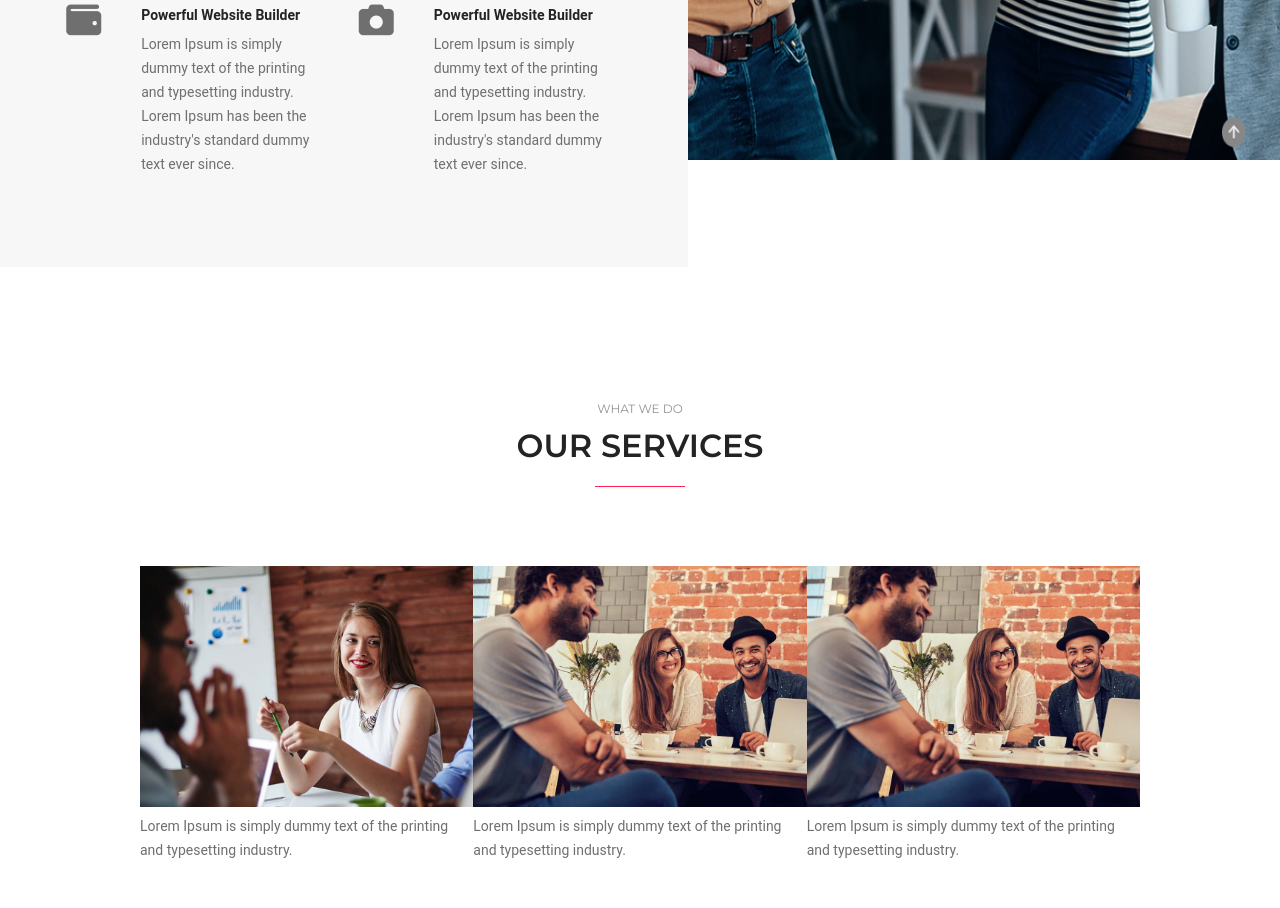
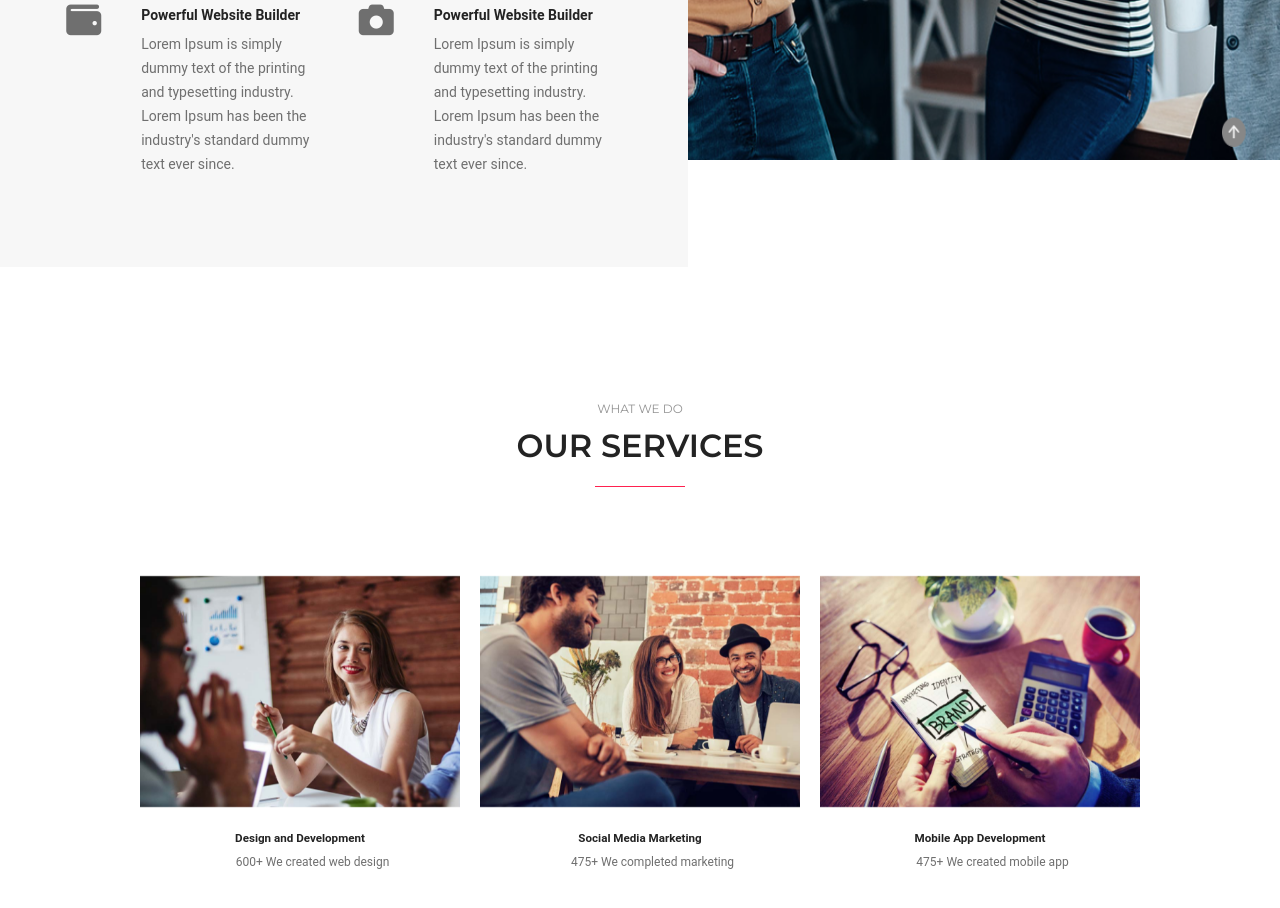
Before and after one commit to user-azizul/html-and-css-project, a plain HTML site: page agency_webApp/index.html in a window 1280 px wide. Shown: the part 5327-6235 px from the top of the page. Drawn offline with Linux system fonts and the light colour scheme.

Commit message:
done service card

```diff
--- a/agency_webApp/index.html
+++ b/agency_webApp/index.html
@@ -369,7 +369,8 @@
           <h5>what we do</h5>
           <h3>Our Services</h3>
         </div>
-        <div class="sec-service-box">
+        <div class="service-box-row">
+        <div class="service-outside-card">
         <div class="service-box-card">
           <div class="service-inner">
             <div class="card-front">
@@ -380,6 +381,12 @@
             </div>
           </div>
         </div>
+        <div class="service-b-text">
+          <h5>Design and Development</h5>
+          <p>600+ We created web design</p>
+        </div>
+        </div>
+  <div class="service-outside-card">
   <div class="service-box-card">
           <div class="service-inner">
             <div class="card-front">
@@ -390,18 +397,26 @@
             </div>
           </div>
         </div>
+        <div class="service-b-text">
+          <h5>Social Media Marketing</h5>
+          <p>475+ We completed marketing</p>
+        </div>
+        </div>
+  <div class="service-outside-card">
   <div class="service-box-card">
           <div class="service-inner">
             <div class="card-front">
-              <img src="img/blog-img1.jpg" alt="">
+              <img src="img/blog-img2.jpg" alt="">
             </div>
             <div class="card-back">
               <p>Lorem Ipsum is simply dummy text of the printing and typesetting industry.</p>
             </div>
           </div>
+        </div> <div class="service-b-text">
+          <h5>Mobile App Development</h5>
+          <p>475+ We created mobile app</p>
         </div>
-
-
+        </div>
         </div>
       </div>
     </section>
--- a/agency_webApp/style.css
+++ b/agency_webApp/style.css
@@ -626,3 +626,65 @@ button.info-btn:hover {
   justify-content: center;
   align-items: center;
 }
+.service-box-card {
+  position: relative;
+  width: 320px;
+  height: 240px;
+  perspective: 1000px;
+  margin: 10px;
+}
+.service-inner {
+  position: absolute;
+  width: 100%;
+  height: 100%;
+  transition: transform 0.5s;
+  transform-style: preserve-3d;
+  -webkit-transition: transform 0.5s;
+  -moz-transition: transform 0.5s;
+  -ms-transition: transform 0.5s;
+  -o-transition: transform 0.5s;
+}
+.service-box-card:hover .service-inner {
+  transform: rotateX(-180deg);
+  -webkit-transform: rotateX(-180deg);
+  -moz-transform: rotateX(-180deg);
+  -ms-transform: rotateX(-180deg);
+  -o-transform: rotateX(-180deg);
+}
+.card-front,
+.card-back {
+  position: absolute;
+  width: 100%;
+  height: 100%;
+  backface-visibility: hidden;
+  -webkit-backface-visibility: hidden;
+}
+.card-back {
+  background-color: #ff214f;
+  color: #fff;
+  display: flex;
+  justify-self: center;
+  align-items: center;
+  text-align: center;
+  padding: 0px 25px;
+  transform: rotateX(180deg);
+  -webkit-transform: rotateX(180deg);
+  -moz-transform: rotateX(180deg);
+  -ms-transform: rotateX(180deg);
+  -o-transform: rotateX(180deg);
+}
+.card-back p {
+  font-size: 13px;
+}
+.service-b-text {
+  text-align: center;
+}
+
+.service-b-text h5 {
+  color: #232323;
+}
+
+.service-b-text p {
+  font-size: 12px;
+  margin: 0 0 0 25px;
+}
```
